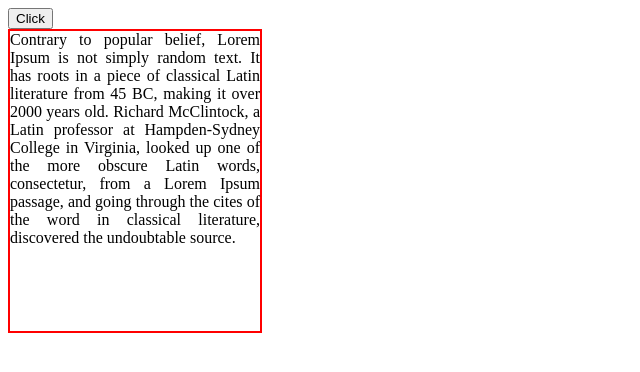
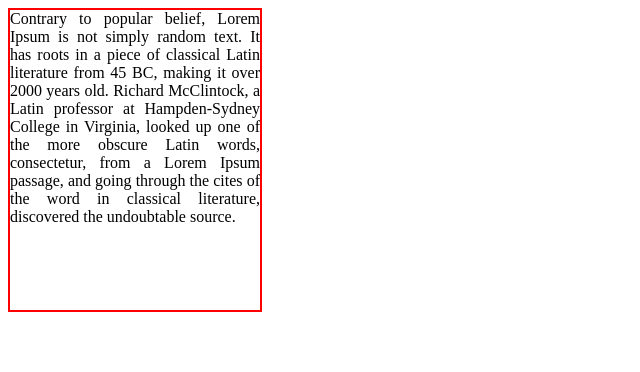
Before and after one commit to Jessica7/labs-JS, a plain HTML site: page Simples-apps/toggle/index.html in a window 1280 px wide. Shown: the whole page, without its empty margins (0-640 px from the left). Drawn offline with Linux system fonts and the light colour scheme.

Commit message:
alterar css

```diff
--- a/Simples-apps/toggle/index.html
+++ b/Simples-apps/toggle/index.html
@@ -9,7 +9,7 @@
 <body>
 
 
-  <input type="button" class="show-hide" value="Click">
+  <!--<input type="button" class="show-hide" value="Click"> -->
 
     <div class="box">
   		Contrary to popular belief, Lorem Ipsum is not simply random text. It has roots in a piece of classical Latin literature from 45 BC, making it over 2000 years old. Richard McClintock, a Latin professor at Hampden-Sydney College in Virginia, looked up one of the more obscure Latin words, consectetur, from a Lorem Ipsum passage, and going through the cites of the word in classical literature, discovered the undoubtable source.
```
